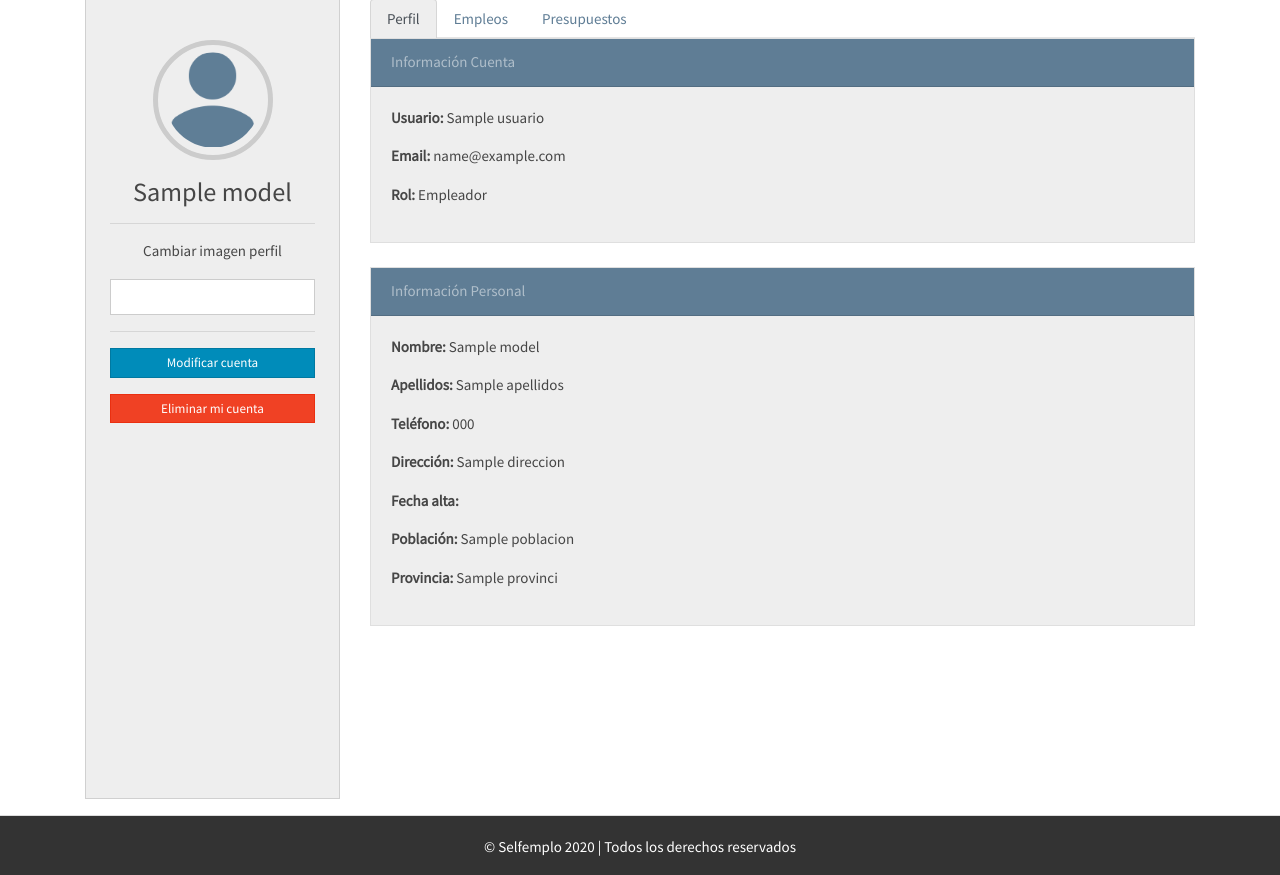
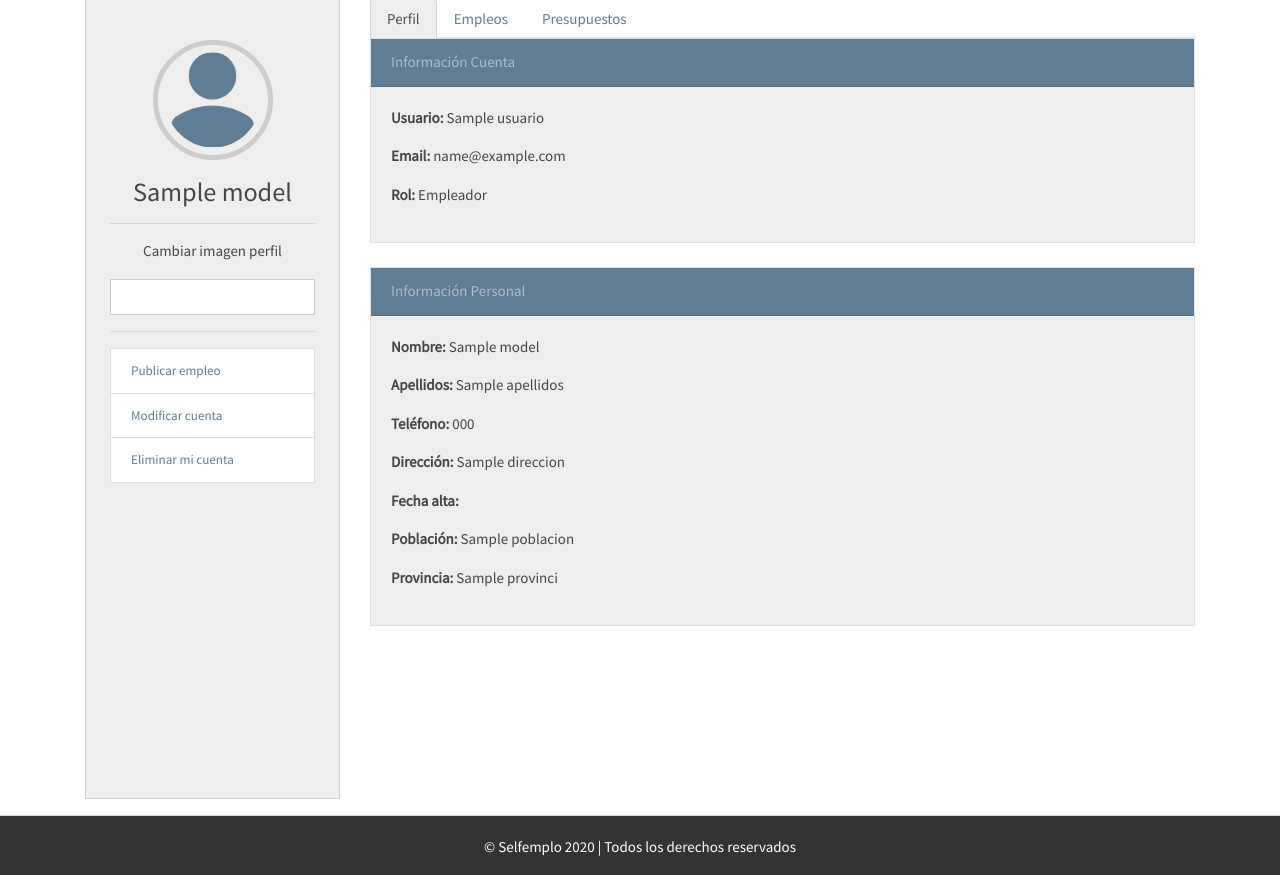
Before and after one commit to jujerez/selfemplo, a Yii app: template views/empleadores/perfil.php in a window 1280 px wide. Shown: the part 84-959 px from the top of the page. Run offline with PHP 8.4 and a stand-in for Yii, Linux system fonts and the light colour scheme; the template is opened without the code that fills it: most values are stand-ins (such as "Sample title", 1, 10 or a date in 2020); form fields are guessed from the names that the template uses; data that the repository does not hold is empty; some libraries are stand-ins or nearby versions.

Commit message:
Cambio estilo de botnes en perfil empleadores

```diff
--- a/views/empleadores/perfil.php
+++ b/views/empleadores/perfil.php
@@ -61,23 +61,30 @@ $imagen = Url::to('@app/web/img/' . $model->usuario_id . '.jpg');
 
                     <?php ActiveForm::end() ?>
                 </div><hr>
+                <div class="list-group">
+                    <?= Html::a('Publicar empleo',
+                            ['empleos/create', 'id' => $model->usuario_id],
+                            ['class' =>'list-group-item list-group-item-action'])
+                        ?>
 
-                <p><?= Html::a('Modificar cuenta',
+
+                    <?= Html::a('Modificar cuenta',
                             ['empleadores/update', 'id' => $model->usuario_id],
-                        ['class' =>'btn btn-sm btn-primary w-100'])
+                            ['class' =>'list-group-item list-group-item-action'])
                         ?>
-                </p>
 
-                <p><?=Html::a('Eliminar mi cuenta',
+
+                    <?=Html::a('Eliminar mi cuenta',
                             ['delete', 'id' => $model->usuario_id],
-                        ['class' => 'btn btn-sm btn-danger w-100 ',
+                            ['class' => 'list-group-item list-group-item-action',
                                 'data' => [
                                     'confirm' => '¿Seguro que desea eliminar su cuenta?, se eliminarán todos los datos relacionados con su cuenta',
                                     'method' => 'post',
                                 ],
                             ])
                         ?>
-                </p>
+
+                </div>
 
 
             </div>
--- a/web/css/site.css
+++ b/web/css/site.css
@@ -385,3 +385,12 @@ h1.presupuesto {
 .input-group-append {
     justify-content: space-between!important;
 }
+
+.list-group-item-action {
+    color: #5F7D95;
+}
+
+.list-group-item-action:hover {
+    color: #008cba;
+    text-decoration: underline;
+}
```
Lines whose indentation alone changed are shown as unchanged.
